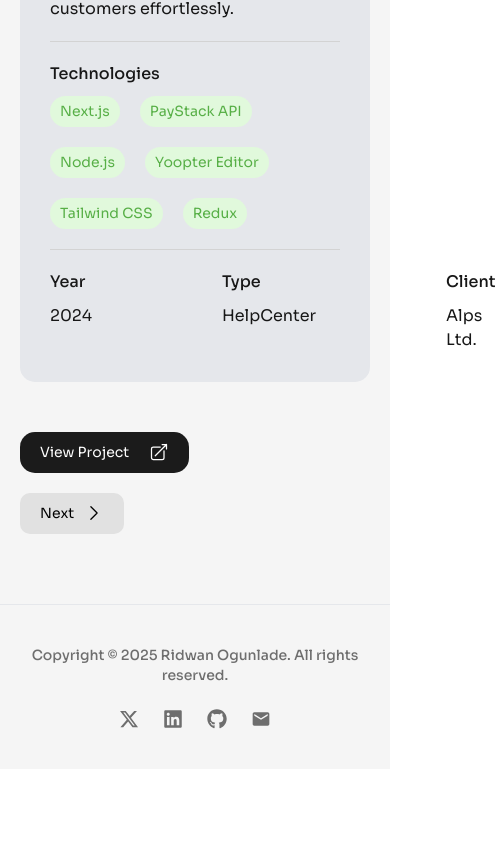
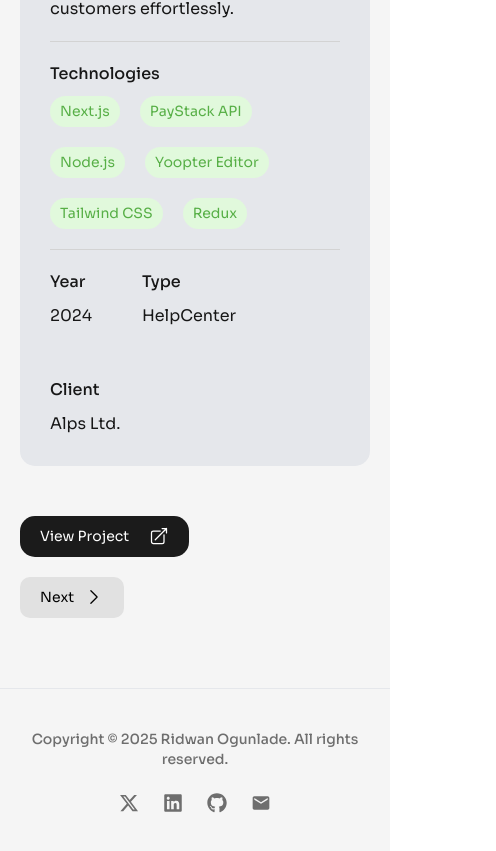
Before and after one commit to Folayimi/Ridwan-Portfolio, a Next.js app: page /projects/alps in a window 390 px wide. Shown: the part 831-1682 px from the top of the page, 496 px wide, since content can reach past the window. Before the commit the page ends 1600 px from the top, so only its background shows below. Built offline with nearby package versions, Linux system fonts and the light colour scheme.

Commit message:
made some changes

```diff
--- a/src/app/projects/[projectId]/page.jsx
+++ b/src/app/projects/[projectId]/page.jsx
@@ -204,7 +204,7 @@
             </div>
           </div>
           <hr className="w-full" />
-          <div className="w-full flexss gap-[130px]">
+          <div className="w-full flexss flex-wrap gap-[50px] md:gap-[100px] lg:gap-[130px]">
             <div className="cflexss gap-[10px]">
               <p className="font-[500]">Year</p>
               <p>{selectedProject.year}</p>
```
